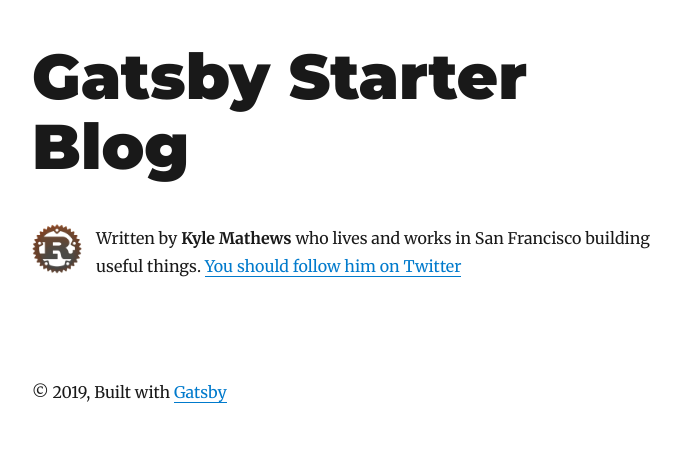
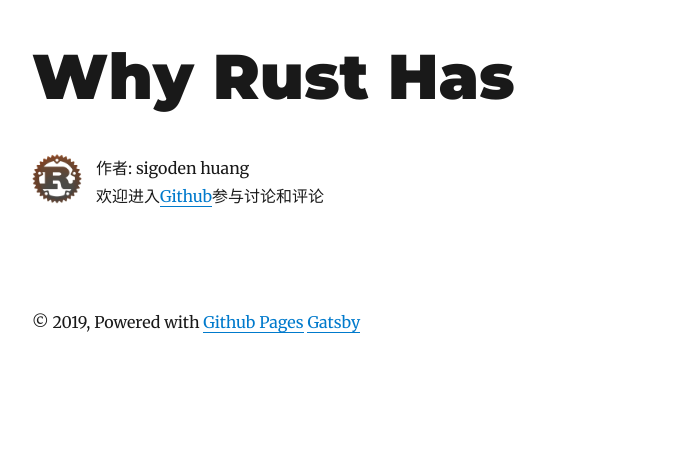
Before and after one commit to sigoden/rust-blog, a Gatsby site: page / in a window 1280 px wide. Shown: the whole page, without its empty margins (293-974 px from the left). Built offline with nearby package versions, Linux system fonts and the light colour scheme; Gatsby itself is replaced by a stand-in of ours; some packages are replaced by stand-ins of ours.

Commit message:
fix 替换模板信息

```diff
--- a/gatsby-config.js
+++ b/gatsby-config.js
@@ -1,18 +1,18 @@
 module.exports = {
   siteMetadata: {
-    title: `Gatsby Starter Blog`,
-    author: `Kyle Mathews`,
-    description: `A starter blog demonstrating what Gatsby can do.`,
-    siteUrl: `https://gatsby-starter-blog-demo.netlify.com/`,
+    title: `Why Rust Has`,
+    author: `sigoden huang`,
+    description: `Rust 系列博客文章: 为什么 Rust 要有某某特性和库`,
+    siteUrl: `https://sigode.github.io/why-rust-has`,
     social: {
-      twitter: `kylemathews`,
+      github: `sigoden`,
     },
   },
   plugins: [
     {
       resolve: `gatsby-source-filesystem`,
       options: {
-        path: `${__dirname}/content/blog`,
+        path: `${__dirname}/content/writings/blog`,
         name: `blog`,
       },
     },
--- a/src/components/bio.js
+++ b/src/components/bio.js
@@ -38,12 +38,14 @@ function Bio() {
               }}
             />
             <p>
-              Written by <strong>{author}</strong> who lives and works in San
-              Francisco building useful things.
+              作者: {author}
+              <br></br>
               {` `}
-              <a href={`https://twitter.com/${social.twitter}`}>
-                You should follow him on Twitter
+              欢迎进入
+              <a href={`https://github.com/${social.github}/why-rust-has`}>
+                Github
               </a>
+              参与讨论和评论
             </p>
           </div>
         )
@@ -65,7 +67,7 @@ const bioQuery = graphql`
       siteMetadata {
         author
         social {
-          twitter
+          github
         }
       }
     }
--- a/src/components/layout.js
+++ b/src/components/layout.js
@@ -63,7 +63,9 @@ class Layout extends React.Component {
         <header>{header}</header>
         <main>{children}</main>
         <footer>
-          © {new Date().getFullYear()}, Built with
+          © {new Date().getFullYear()}, Powered with
+          {` `}
+          <a href="https://pages.github.com">Github Pages</a>
           {` `}
           <a href="https://www.gatsbyjs.org">Gatsby</a>
         </footer>
```
Also changed, not shown: 1 other file.
